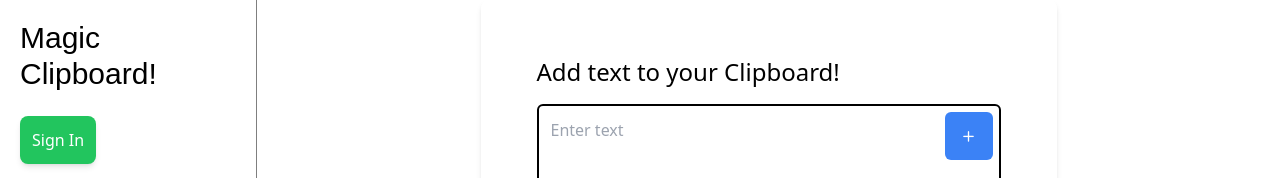
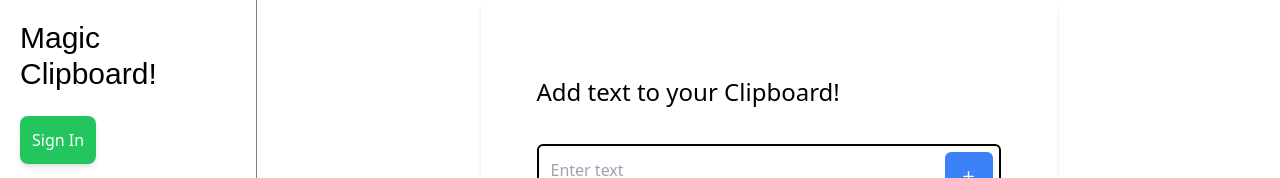
Before and after one commit to mohamedmehdib/magic-clipboard, a Next.js app: page / in a window 1280 px wide. Shown: the top 178 px of the page. Built offline with nearby package versions, Linux system fonts and the light colour scheme; no server answers; a web font is replaced by a local one.

Commit message:
first commit

```diff
--- a/src/Context/ThemeContext.tsx
+++ b/src/Context/ThemeContext.tsx
@@ -24,7 +24,6 @@ export const ThemeProvider = ({ children }: { children: ReactNode }) => {
     setTheme(newTheme);
     document.body.classList.toggle("dark", newTheme === "dark");
   };
-console.log(theme)
   return (
     <ThemeContext.Provider value={{ theme, toggleTheme }}>
       {children}
--- a/src/app/Main.tsx
+++ b/src/app/Main.tsx
@@ -9,7 +9,7 @@ export default function Main() {
   const { theme } = useTheme();
 
   return (
-    <div className={`min-h-screen md:w-4/5 md:float-right border-l space-y-5 ${theme === "dark" ? "border-white/50 bg-black" : "border-black/50 bg-white"}`}>
+    <div className={`min-h-screen md:w-4/5 md:float-right border-l space-y-5 ${theme === "dark" ? "border-white/50 bg-black text-white" : "border-black/50 bg-white text-black"}`}>
         <UploadText/>
         <List/>
         <Footer/>
--- a/src/app/Navbar.tsx
+++ b/src/app/Navbar.tsx
@@ -48,9 +48,9 @@ export default function Navbar() {
       ></link>
 
       <button
-        className={`fixed z-20 md:hidden text-xl sm:text-3xl p-5 right-0 rounded-bl-xl ${
+        className={`fixed z-20 md:hidden text-xl sm:text-3xl p-5 right-0 rounded-bl-xl transition-all ${
           theme === "dark" ? "bg-black" : "bg-white"
-        }`}
+        } `}
         onClick={() => setOpen(!open)}
       >
         {open ? (
@@ -62,8 +62,7 @@ export default function Navbar() {
 
       <div
         className={`h-screen w-full z-10 md:w-1/5 fixed p-5 md:transition-none transition-all ${
-          open ? "-translate-x-full" : ""
-        }`}
+          open ? "-translate-x-full" : ""} ${theme === "dark" ? "bg-black text-white " : "bg-white text-black " }`}
       >
         <div className={ul.className + " text-2xl lg:text-3xl font-semibold mb-6"}>
           Magic Clipboard!
--- a/src/app/SignIn/page.tsx
+++ b/src/app/SignIn/page.tsx
@@ -28,7 +28,6 @@ const SignIn = () => {
         return;
       }
 
-      console.log("Auth data:", authData);
 
       if (rememberMe) {
         localStorage.setItem('email', email);
--- a/src/app/UploadText.tsx
+++ b/src/app/UploadText.tsx
@@ -66,7 +66,7 @@ export default function UploadText() {
         rel="stylesheet"
         href="https://unicons.iconscout.com/release/v4.0.8/css/line.css"
       ></link>
-      <h2 className="text-xl md:text-2xl mb-4">Add text to your Clipboard!</h2>
+      <h2 className="text-xl md:text-2xl mb-4 py-5">Add text to your Clipboard!</h2>
 
       <div className="relative flex flex-col">
         <textarea
--- a/src/app/globals.css
+++ b/src/app/globals.css
@@ -1,16 +1,3 @@
 @tailwind base;
 @tailwind components;
 @tailwind utilities;
-/* globals.css */
-
-/* Default light mode styles */
-body {
-    background-color: white;
-    color: black;
-  }
-
-  /* Dark mode styles */
-  body.dark {
-    background-color: black;
-    color: white;
-  }
```
